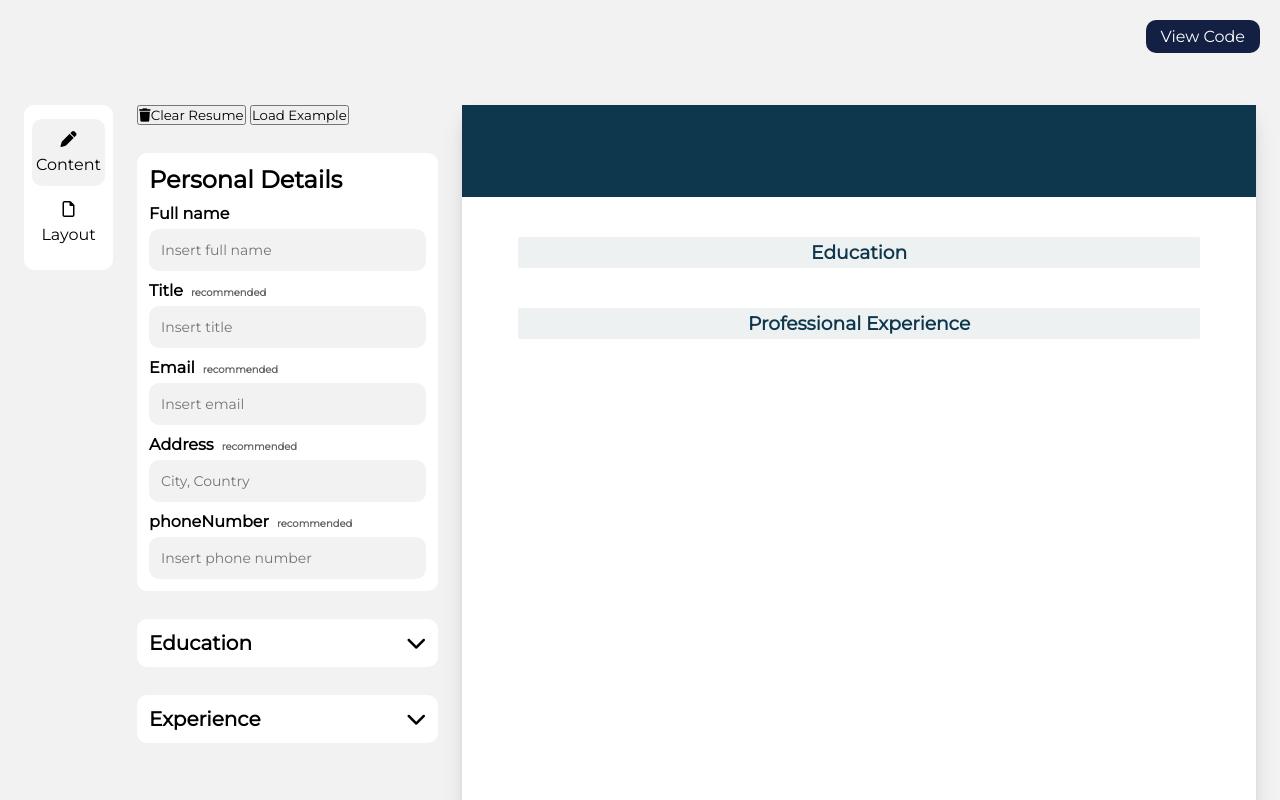
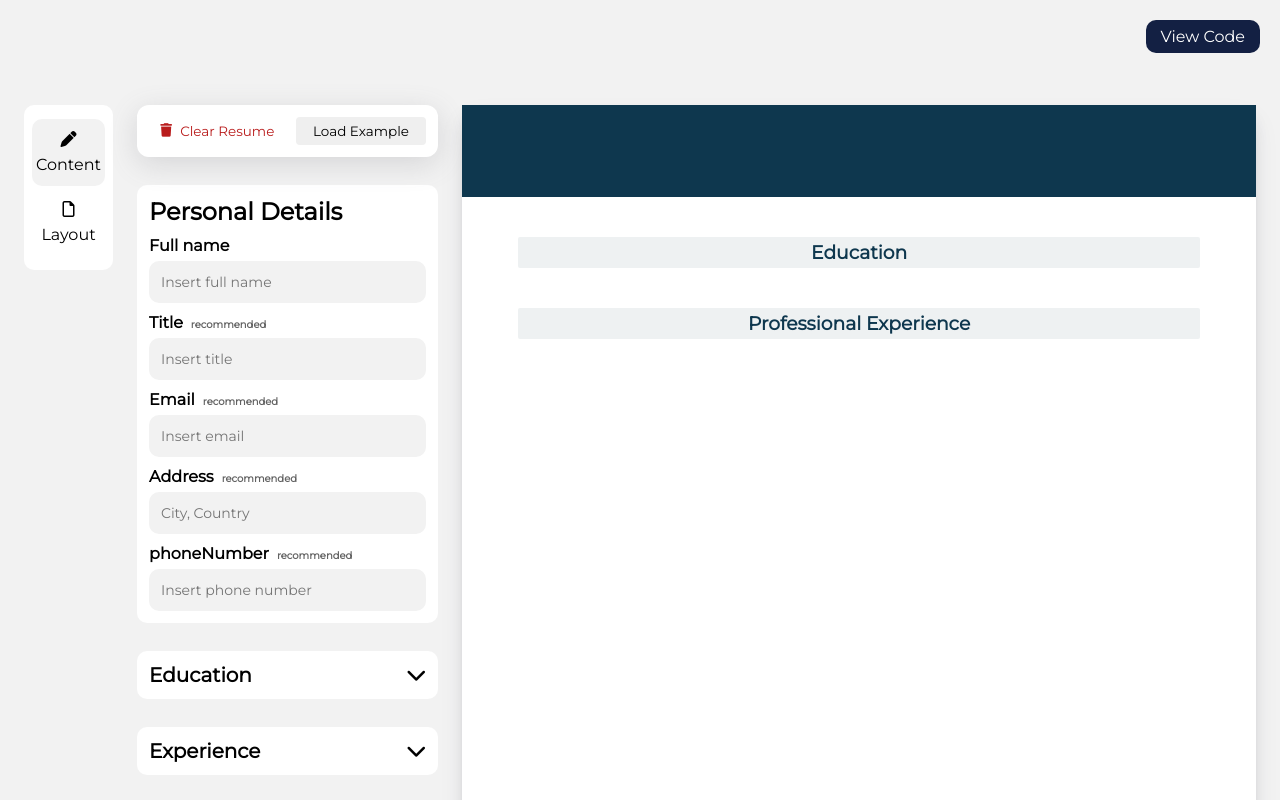
Before and after one commit to Alme08/curriculum-vitae-application, a React (Vite) app: page / in a window 1280 px wide. Shown: the top 800 px of the page. Built offline with nearby package versions, Linux system fonts and the light colour scheme.

Commit message:
add templateLoader styles

```diff
--- a/src/styles/styles.css
+++ b/src/styles/styles.css
@@ -526,3 +526,43 @@ main > .edit > .sidebar > .selected{
     background: #0e374e;
     color: white;
   }
+
+  .template-loader {
+    padding: 12px;
+    background-color: rgb(255, 255, 255);
+    border-radius: 12px;
+    display: flex;
+    justify-content: center;
+    flex-wrap: wrap;
+    gap: 10px;
+    position: sticky;
+    top: 8px;
+    z-index: 3;
+    box-shadow: rgba(100, 100, 111, 0.2) 0px 7px 29px 0px;
+  }
+
+  .template-loader button {
+    font-size: 13.5px;
+    border-radius: 4px;
+    border: none;
+    font-family: 'Montserrat', sans-serif;
+    flex-grow: 1;
+    transition: 0.1s;
+  }
+
+  .template-loader button:active {
+    scale: 0.95;
+  }
+
+  .template-loader .load-example {
+    padding: 6px;
+  }
+
+  .template-loader .clear-resume {
+    background-color: transparent;
+    color: #b91c1c;
+    display: flex;
+    align-items: center;
+    justify-content: center;
+    gap: 8px;
+  }
```
